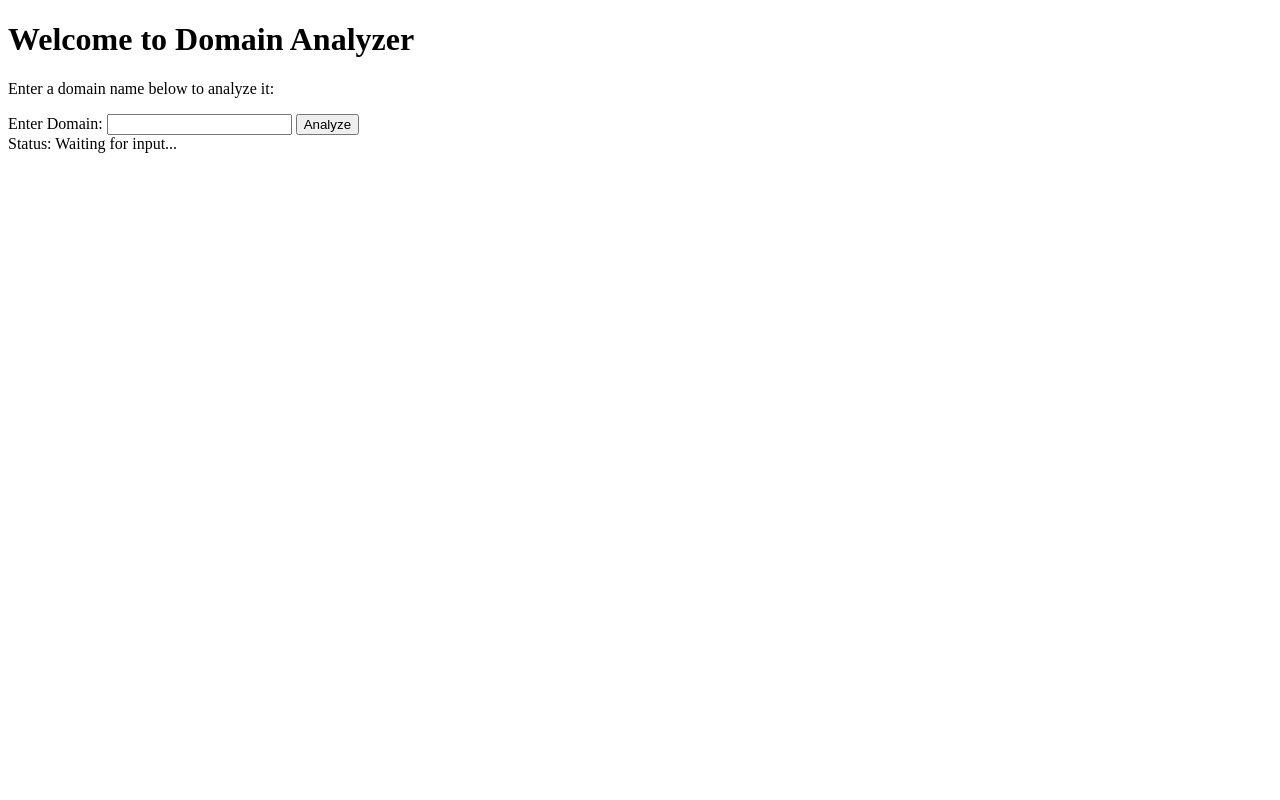
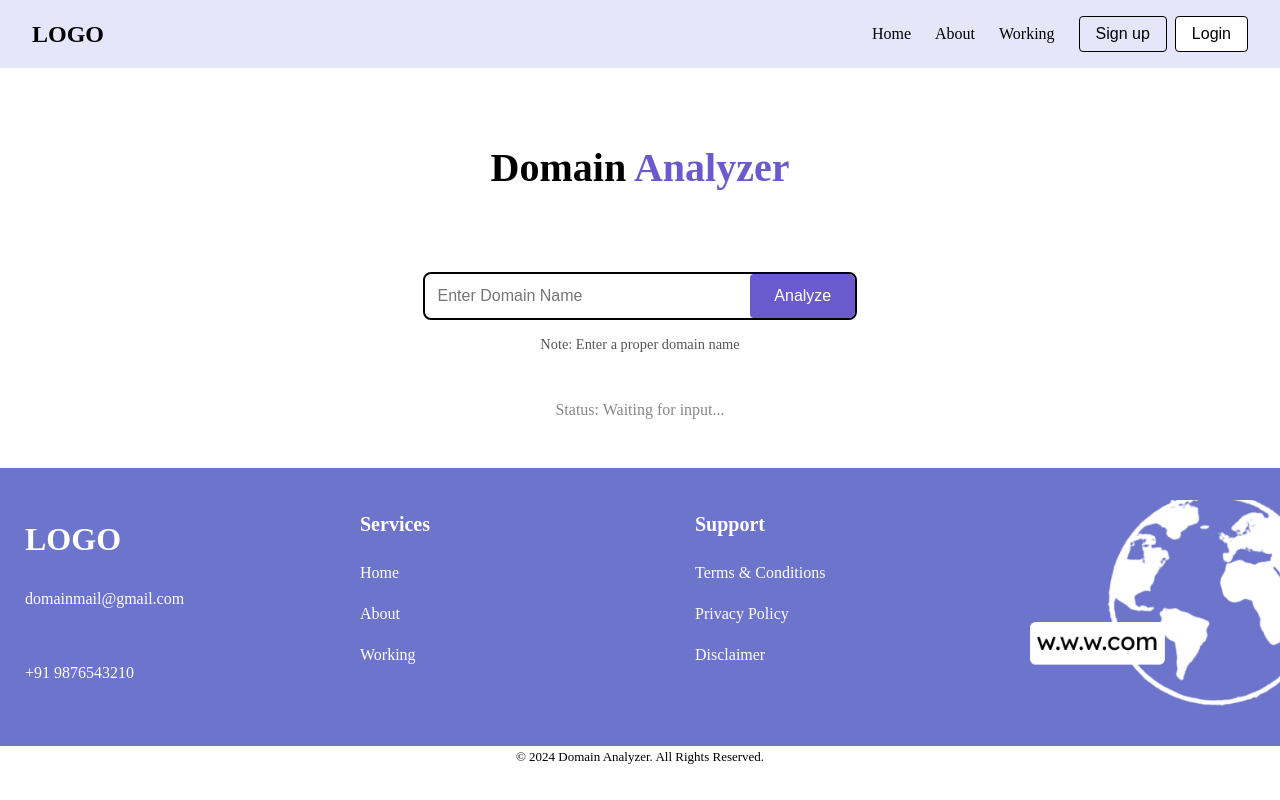
Before and after one commit to nagalakshmi08/Domain-Analyzer, a website built with webpack: page public/index.html in a window 1280 px wide. Built offline with nearby package versions, Linux system fonts and the light colour scheme; no server answers; files whose address does not match are found by name.

Commit message:
Added CSS

```diff
--- a/public/index.html
+++ b/public/index.html
@@ -3,18 +3,67 @@
 <head>
     <meta charset="UTF-8">
     <meta name="viewport" content="width=device-width, initial-scale=1.0">
+    <link rel="stylesheet" href="style.css">
     <title>Domain Analyzer</title>
 </head>
 <body>
-    <h1>Welcome to Domain Analyzer</h1>
+
+    <nav class="navbar">
+        <div class="logo">LOGO</div>
+        <div class="right">
+            <ul class="nav-links">
+                <li><a href="#home">Home</a></li>
+                <li><a href="#about">About</a></li>
+                <li><a href="#working">Working</a></li>
+            </ul>
+            <div class="auth-buttons">
+                <button class="signup">Sign up</button>
+                <button class="login">Login</button>
+            </div>
+        </div>
+    </nav>
+
+    <div class="formm">
+        <h1>Domain <span>Analyzer</span></h1>
         <p>Enter a domain name below to analyze it:</p>
         <form id="domainForm">
-        <label for="domainInput">Enter Domain:</label>
-        <input type="text" id="domainInput" name="domainInput" required>
+            <div class="input-group">
+                <input type="text" id="domainInput" name="domainInput" placeholder="Enter Domain Name" required>
                 <button type="submit">Analyze</button>
+            </div>
         </form>
+        <div class="note">Note: Enter a proper domain name</div>
         <div id="output"></div>
         <div id="status">Status: Waiting for input...</div>
+    </div>
+
+    <footer class="footer bg-purple text-white">
+        <div class="container">
+          <div class="footer-section logo-section">
+            <h1 class="logo-title">LOGO</h1>
+            <p class="contact-info">domainmail@gmail.com</p>
+            <p class="contact-info">+91 9876543210</p>
+          </div>
+          <div class="footer-section links-section">
+            <h1 class="section-title">Services</h1>
+            <a href="#" class="footer-link">Home</a>
+            <a href="#" class="footer-link">About</a>
+            <a href="#" class="footer-link">Working</a>
+          </div>
+          <div class="footer-section links-section">
+            <h1 class="section-title">Support</h1>
+            <a href="#" class="footer-link">Terms & Conditions</a>
+            <a href="#" class="footer-link">Privacy Policy</a>
+            <a href="#" class="footer-link">Disclaimer</a>
+          </div>
+          <div class="footer-section globe-section">
+            <img src="footer.png" alt="domain globe" class="globe-image" />
+          </div>
+        </div>
+      </footer>
+      <div class="copyright">
+        <p class="footer-text">© 2024 Domain Analyzer. All Rights Reserved.</p>
+      </div>
 
     <!-- Include Axios -->
     <script src="https://cdn.jsdelivr.net/npm/axios/dist/axios.min.js"></script>
--- /dev/null
+++ b/public/style.css
@@ -0,0 +1,376 @@
+/* CSS for Domain Analyzer */
+body{
+    margin: 0;
+}
+/* General Styling */
+.formm {
+    margin: 0;
+    padding: 0;
+    display: flex;
+    flex-direction: column;
+    align-items: center;
+    justify-content: center;
+    min-height: 50vh;
+}
+
+h1 {
+    font-size: 2.5rem;
+    font-weight: 600;
+    margin-bottom: 0.5rem;
+}
+
+h1 span {
+    color: #6a5acd; /* Slate blue for "Selector" */
+}
+
+p {
+    font-size: 1.2rem;
+    color: #333;
+    margin-bottom: 2rem;
+}
+
+/* Form Styling */
+form {
+    display: flex;
+    align-items: center;
+    gap: 1rem;
+}
+
+input[type="text"] {
+    width: 300px;
+    padding: 0.8rem;
+    font-size: 1rem;
+    border: 2px solid #ccc;
+    border-radius: 8px;
+    box-shadow: none;
+    outline: none;
+    transition: all 0.3s ease-in-out;
+}
+
+input[type="text"]:focus {
+    border-color: #6a5acd;
+}
+
+button {
+    padding: 0.8rem 1.5rem;
+    font-size: 1rem;
+    color: black;
+    background-color: #6a5acd;
+    border: none;
+    border-radius: 8px;
+    cursor: pointer;
+    transition: all 0.3s ease-in-out;
+}
+
+button:hover {
+    background-color: #5848b6; /* Darker slate blue */
+}
+
+/* Note Styling */
+.note {
+    margin-top: 1rem;
+    font-size: 0.9rem;
+    color: #555;
+}
+
+.note span {
+    font-weight: bold;
+}
+
+/* Output and Status */
+#output {
+    margin-top: 2rem;
+    font-size: 1.1rem;
+    color: #333;
+}
+
+#status {
+    margin-top: 1rem;
+    font-size: 1rem;
+    color: #888;
+}
+/* Input Group Styling */
+.input-group {
+    display: flex;
+    border: 2px solid black; /* Black border around the group */
+    border-radius: 8px; /* Rounded corners */
+    overflow: hidden; /* Ensure elements are bundled together */
+}
+
+.input-group input[type="text"] {
+    flex: 1; /* Make the input take the available space */
+    padding: 0.8rem;
+    font-size: 1rem;
+    border: none; /* Remove default border */
+    outline: none; /* Remove focus outline */
+}
+
+.input-group button {
+    background-color: #6a5acd; /* Slate blue */
+    color: white;
+    border: none; /* Remove default border */
+    padding: 0.8rem 1.5rem;
+    cursor: pointer;
+    font-size: 1rem;
+    transition: all 0.3s ease-in-out;
+}
+
+.input-group button:hover {
+    background-color: #5848b6; /* Darker slate blue on hover */
+}
+
+/* Navbar Container */
+.navbar {
+    display: flex;
+    justify-content: space-between;
+    align-items: center;
+    padding: 1rem 2rem;
+    background-color: #e6e6fa; /* Light purple */
+}
+
+/* Logo */
+.logo {
+    font-size: 1.5rem;
+    font-weight: bold;
+    color: black;
+}
+
+/* Navigation Links */
+.nav-links {
+    list-style: none;
+    display: flex;
+    gap: 1.5rem;
+    margin: 0;
+    padding: 0;
+}
+
+.nav-links li {
+    display: inline;
+}
+
+.nav-links a {
+    text-decoration: none;
+    color: black;
+    font-size: 1rem;
+    transition: color 0.3s;
+}
+
+.nav-links a:hover {
+    color: #6a5acd; /* Slate blue */
+}
+
+/* Auth Buttons */
+.auth-buttons {
+    display: flex;
+    gap: 0.5rem;
+}
+
+button {
+    padding: 0.5rem 1rem;
+    font-size: 1rem;
+    border: 1px dashed black;
+    background: none;
+    cursor: pointer;
+    transition: background-color 0.3s, color 0.3s;
+    border-radius: 4px;
+}
+
+button.signup:hover {
+    background-color: #6a5acd; /* Slate blue */
+    color: white;
+}
+
+button.login:hover {
+    background-color: #4b0082; /* Indigo */
+    color: white;
+}
+
+
+/* Navbar Container */
+.navbar {
+    display: flex;
+    justify-content: space-between;
+    align-items: center;
+    padding: 1rem 2rem;
+    background-color: #e6e6fa; /* Light purple */
+}
+
+/* Logo */
+.logo {
+    font-size: 1.5rem;
+    font-weight: bold;
+    color: black;
+}
+
+/* Navigation Links */
+.nav-links {
+    list-style: none;
+    display: flex;
+    gap: 1.5rem;
+    margin: 0;
+    padding: 0;
+}
+
+.nav-links li {
+    display: inline;
+}
+
+.nav-links a {
+    text-decoration: none;
+    color: black;
+    font-size: 1rem;
+    transition: color 0.3s;
+}
+
+.nav-links a:hover {
+    color: #6a5acd; /* Slate blue */
+}
+
+/* Auth Buttons */
+.auth-buttons {
+    display: flex;
+    gap: 0.5rem;
+}
+
+button {
+    padding: 0.5rem 1rem;
+    font-size: 1rem;
+    border: 1px solid black;
+    background: none;
+    cursor: pointer;
+    transition: background-color 0.3s, color 0.3s;
+    border-radius: 4px;
+}
+
+.login{
+    background-color: white;
+    color: black;
+}
+
+button.signup:hover {
+    background-color: #6a5acd; /* Slate blue */
+    color: white;
+}
+
+button.login:hover {
+    background-color: #4b0082; /* Indigo */
+    color: white;
+}
+
+.right{
+    display: flex;
+    flex-direction: row;
+    align-items: center;
+    justify-content: space-between;
+    gap: 1.5rem;
+}
+
+
+  .footer {
+    background-color: #6C74CB; /* Purple background */
+    color: white;
+    padding: 2rem 0;
+  }
+
+  .container {
+    display: flex;
+    flex-direction: column;
+    align-items: center;
+    justify-content: center;
+    gap: 1rem;
+  }
+
+  @media (min-width: 768px) {
+    .container {
+      flex-direction: row;
+      align-items: flex-start;
+      justify-content: space-between;
+    }
+  }
+
+  .footer-section {
+    text-align: center;
+    margin-bottom: 1rem;
+  }
+
+  @media (min-width: 768px) {
+    .footer-section {
+      text-align: left;
+      margin-bottom: 0;
+    }
+  }
+
+  .logo-section {
+    margin-left: 25px;
+    flex: 1;
+  }
+
+  .logo-title {
+    font-size: 2rem;
+    font-weight: bold;
+    margin-bottom: 0.5rem;
+  }
+
+  .contact-info {
+    font-size: 1rem;
+  }
+
+  .links-section {
+    flex: 1;
+  }
+
+  .section-title {
+    font-size: 1.25rem;
+    font-weight: bold;
+    margin-bottom: 0.5rem;
+  }
+
+  .footer-link {
+    display: block;
+    font-size: 1rem;
+    color: white;
+    text-decoration: none;
+    margin-bottom: 0.25rem;
+  }
+
+  .footer-link:hover {
+    text-decoration: underline;
+  }
+
+  .globe-section {
+    display: none;
+  }
+
+  @media (min-width: 768px) {
+    .globe-section {
+      display: block;
+      margin-left: auto;
+    }
+  }
+
+  .globe-image {
+    margin-left: auto;
+    max-width: 250px;
+  }
+
+  p{ color: white;}
+
+  .links-section{
+    display: flex;
+    flex-direction: column;
+    gap: 1.2rem;
+  }
+
+  .logo-section{
+    display: flex;
+    flex-direction: column;
+    gap: 0.5rem;
+  }
+.copyright{
+    text-align: center;
+}
+  .footer-text{
+    margin: 3px;
+    color: black;
+    font-size: small;
+  }
```
Also changed, not shown: images/opengraph_distacart.com.png (added), images/opengraph_github.com.png, public/footer.png (added), screenshot_github.com.png (added), 2 other files. Lines whose indentation alone changed are shown as unchanged.
